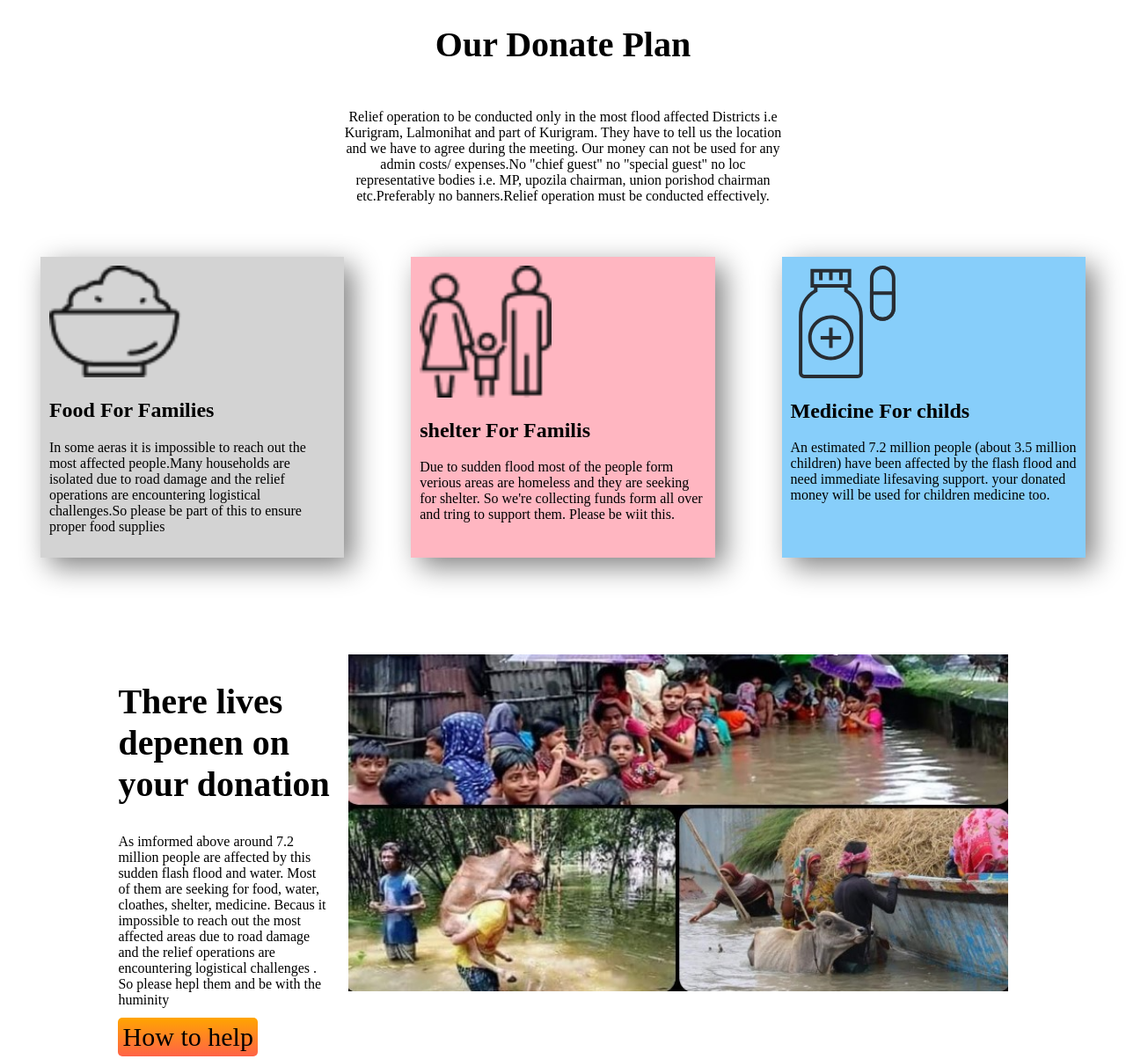
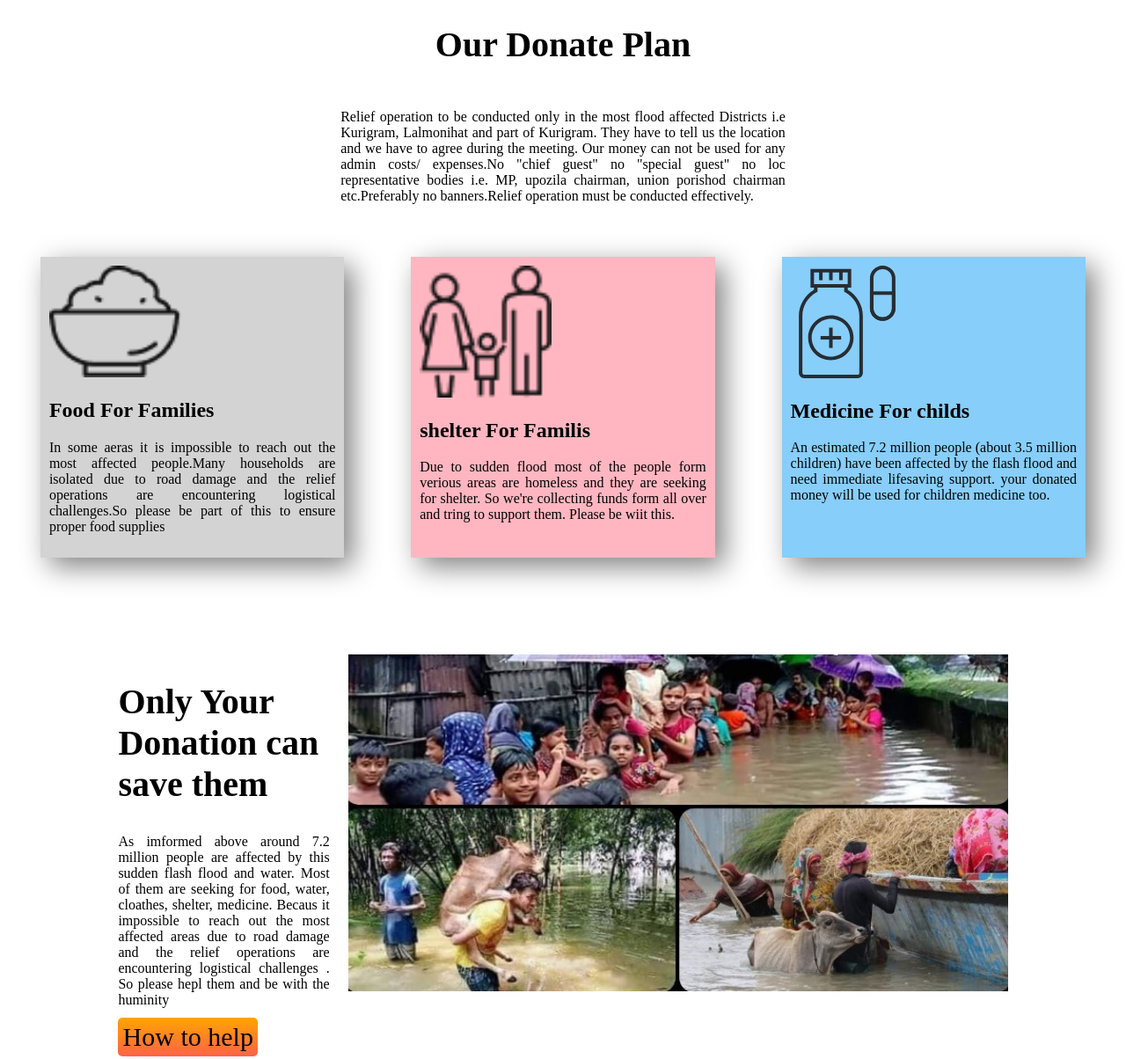
Before and after one commit to Masud-Parveg/prvg-donate-today-repo, a plain HTML site: page index.html in a window 1280 px wide. Shown: the part 1460-2664 px from the top of the page at 88% size. Drawn offline with Linux system fonts and the light colour scheme.

Commit message:
added more items

```diff
--- a/index.html
+++ b/index.html
@@ -76,7 +76,7 @@
     </section>
     <section class="section-05">
         <div>
-            <h1>There lives depenen on your donation</h1>
+            <h1>Only Your Donation can save them</h1>
             <p> As imformed above  around 7.2 million people are affected by this sudden flash flood and water. Most of them are seeking for food, water, cloathes, shelter, medicine. Becaus it impossible to reach out the most affected areas due to road damage and the relief operations are encountering logistical challenges . So please hepl them and be with the huminity  </p>
             <a target="_blank" href="https://www.tatango.com/non-profits/" class="button-how-to-help-01"> How to help</a>
         </div>
--- a/style.css
+++ b/style.css
@@ -13,7 +13,6 @@
     color: white;
     margin-left: 5%;
     margin-right: 10%;
-
 
 }
 .text-color {
@@ -82,6 +81,7 @@
 }
 .donate-plan p {
     text-align: center;
+    text-align: justify;
     margin: 50px 30%;
 }
 .section-04 {
@@ -95,12 +95,15 @@
 }
 .section-04-box-01 {
     background-color: lightgray;
+    text-align: justify;
 }
 .section-04-box-02 {
     background-color:lightpink;
+    text-align: justify;
 }
 .section-04-box-03 {
-    background-color:lightskyblue
+    background-color:lightskyblue;
+    text-align: justify;
 }
 .section-05 {
     display: flex;
@@ -114,6 +117,7 @@
 }
 .section-05 p {
     margin-right: 8%;
+    text-align: justify;
 
 }
 .section-05 img {
@@ -144,6 +148,7 @@
 .section-06 p {
     margin-top: 0;
     margin-left: 8%;
+    text-align: justify;
 
 }
 .section-06 img {
@@ -173,6 +178,7 @@
 }
 .section-07 p{
     margin-left: 8%;
+    text-align: justify;
 }
 
 .row {
```
